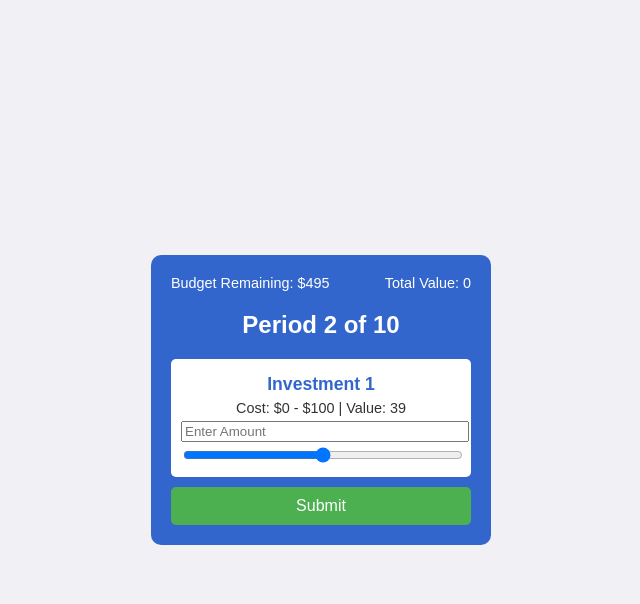
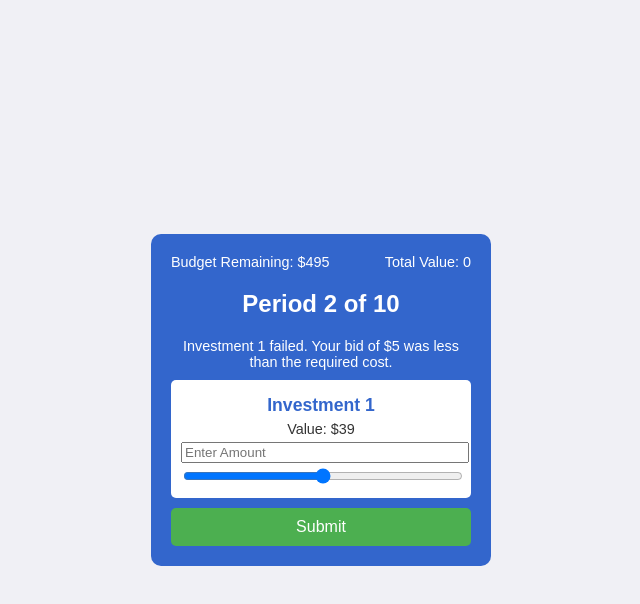
Before and after one commit to zachary-ryan/Investment-Game, a plain HTML site: page Investment_Game/index.html in a window 1280 px wide. Both pictures are taken after typing "5" into the empty fields and a click on the button "Submit". Shown: the whole page, without its empty margins (319-959 px from the left). Drawn offline with Linux system fonts and the light colour scheme.

Commit message:
Update index.html
Refactored code using different coding organization.

```diff
--- a/Investment_Game/index.html
+++ b/Investment_Game/index.html
@@ -72,6 +72,12 @@
     .submit-button:disabled {
         background-color: #888;
     }
+
+    .message-area {
+        margin-bottom: 10px;
+        font-size: 0.9em;
+        color: #fff;
+    }
 </style>
 </head>
 <body>
@@ -81,69 +87,57 @@
         <div>Budget Remaining: <span id="budget">$500</span></div>
         <div>Total Value: <span id="totalValue">0</span></div>
     </div>
-    <h2>Period <span id="currentPeriod">1</span> of <span id="totalPeriods">6</span></h2>
+    <h2>Period <span id="currentPeriod">1</span> of <span id="totalPeriods">10</span></h2>
 
+    <div id="messageArea" class="message-area"></div>
     <div id="investmentCardsContainer"></div>
-    <button class="submit-button" onclick="submitRound()">Submit</button>
+    <button id="submitButton" class="submit-button">Submit</button>
 </div>
 
 <script>
-    // Array to store game results for each round
+(() => {
+    // Game data and variables
     const gameData = [];
-
-    // Main game variables
-    const gameId = 'game_' + Date.now(); // Unique game ID
-    let budget = 500;         // Starting budget of $500
-    let totalValue = 0;       // Initial total value is zero
-    let currentRound = 1;     // Start from round 1
-    const totalRounds = 10;    // Total number of rounds
-    let shockStandardDeviation = 0.3; // Default standard deviation for lognormal shocks
-    let useShocks = false;    // Toggle to determine if shocks are used
-    const numInvestmentCards = 1; // Number of investment cards presented each round
+    const gameId = `game_${Date.now()}`;
+    let budget = 500;
+    let totalValue = 0;
+    let currentRound = 1;
+    const totalRounds = 10;
+    const numInvestmentCards = 1;
     let currentInvestmentData = generateInvestmentValues(numInvestmentCards);
 
-    // Function to sync slider with number input
-        function syncSlider(inputId, sliderId) {
-        const input = document.getElementById(inputId);
-        const slider = document.getElementById(sliderId);
-        slider.value = input.value;
+    // UI elements
+    const budgetElement = document.getElementById("budget");
+    const totalValueElement = document.getElementById("totalValue");
+    const currentPeriodElement = document.getElementById("currentPeriod");
+    const totalPeriodsElement = document.getElementById("totalPeriods");
+    const investmentCardsContainer = document.getElementById("investmentCardsContainer");
+    const submitButton = document.getElementById("submitButton");
+    const messageArea = document.getElementById("messageArea");
+
+    // Update UI with initial values
+    updateUI();
+
+    // Event listener for the submit button
+    submitButton.addEventListener('click', submitRound);
+
+    // Generate initial investment cards
+    resetInputs();
+
+    // Function to update the UI elements
+    function updateUI() {
+        budgetElement.textContent = `$${budget.toLocaleString()}`;
+        totalValueElement.textContent = totalValue;
+        currentPeriodElement.textContent = currentRound;
+        totalPeriodsElement.textContent = totalRounds;
     }
 
-    // Function to sync number input with slider
-    function syncInput(sliderId, inputId) {
-        const slider = document.getElementById(sliderId);
-        const input = document.getElementById(inputId);
-        input.value = slider.value;
-    }
-    // Display initial values on the UI
-    document.getElementById("budget").textContent = `$${budget.toLocaleString()}`;
-    document.getElementById("totalValue").textContent = totalValue;
-    document.getElementById("currentPeriod").textContent = currentRound;
-    document.getElementById("totalPeriods").textContent = totalRounds;
-
-    // Function to generate a lognormal shift (used for generating shocks each period)
-    function getLognormalShift(mean, stdev) {
-        const u1 = Math.random();
-        const u2 = Math.random();
-        const standardNormal = Math.sqrt(-2 * Math.log(u1)) * Math.cos(2 * Math.PI * u2);
-        return Math.exp(mean + stdev * standardNormal);
-    }
-
-    // Function to generate investment card values each round
+    // Function to generate random investment values and hidden costs
     function generateInvestmentValues(numCards) {
         const investmentData = [];
         for (let i = 0; i < numCards; i++) {
-            let investmentValue;
-            let investmentCost;
-
-            if (useShocks) {
-                const shock = getLognormalShift(0, shockStandardDeviation);
-                investmentValue = Math.round(shock * 100);
-            } else {
-                investmentValue = Math.round(Math.random() * 100);
-            }
-
-            investmentCost = Math.round(Math.random() * 100);
+            const investmentValue = Math.floor(Math.random() * 100) + 1;
+            const investmentCost = Math.floor(Math.random() * 100) + 1;
             investmentData.push({
                 investmentValue,
                 investmentCost
@@ -152,77 +146,100 @@
         return investmentData;
     }
 
-  // Function to reset inputs and generate new investment cards for the current round
+    // Function to reset inputs and generate new investment cards
     function resetInputs() {
-    const investmentCardsContainer = document.getElementById("investmentCardsContainer");
-    investmentCardsContainer.innerHTML = ""; // Clear previous cards
+        investmentCardsContainer.innerHTML = '';
+        currentInvestmentData.forEach((data, index) => {
+            const maxRange = 100; // User can invest between $0 and $100 per card
 
-    // Use currentInvestmentData to regenerate cards
-    currentInvestmentData.forEach((data, index) => {
+            const cardDiv = document.createElement('div');
+            cardDiv.className = 'investment-card';
+
             const cardHtml = `
-            <div class="investment-card">
                 <h3>Investment ${index + 1}</h3>
-                <div class="value">Cost: $0 - $100 | Value: <span id="investmentValue${index}">${data.investmentValue}</span></div>
-                <input type="number" id="investmentInput${index}" min="0" max="100" placeholder="Enter Amount"
-                       oninput="syncSlider('investmentInput${index}', 'investmentSlider${index}');">
+                <div class="value">Value: $${data.investmentValue}</div>
+                <input type="number" id="investmentInput${index}" min="0" max="${maxRange}" placeholder="Enter Amount">
                 <div class="slider-container">
-                    <input type="range" id="investmentSlider${index}" min="0" max="100"
-                           oninput="syncInput('investmentSlider${index}', 'investmentInput${index}');">
-                </div>
+                    <input type="range" id="investmentSlider${index}" min="0" max="${maxRange}">
                 </div>
             `;
-        investmentCardsContainer.insertAdjacentHTML('beforeend', cardHtml);
+            cardDiv.innerHTML = cardHtml;
+
+            investmentCardsContainer.appendChild(cardDiv);
+
+            const inputElement = cardDiv.querySelector(`#investmentInput${index}`);
+            const sliderElement = cardDiv.querySelector(`#investmentSlider${index}`);
+
+            // Synchronize input and slider values
+            inputElement.addEventListener('input', () => {
+                sliderElement.value = inputElement.value;
+            });
+
+            sliderElement.addEventListener('input', () => {
+                inputElement.value = sliderElement.value;
+            });
         });
     }
-
-    // Initial reset to display investment cards for the first round
-    resetInputs();
 
     // Function to handle the submission of each round
     function submitRound() {
         let totalRoundValue = 0;
         let totalRoundCost = 0;
+        let messages = [];
 
         for (let i = 0; i < currentInvestmentData.length; i++) {
-        const investmentAmount = parseInt(document.getElementById(`investmentInput${i}`).value) || 0;
+            const inputElement = document.getElementById(`investmentInput${i}`);
+            const investmentAmount = parseInt(inputElement.value) || 0;
             const investmentValue = currentInvestmentData[i].investmentValue;
             const investmentCost = currentInvestmentData[i].investmentCost;
 
-        if (investmentAmount >= investmentCost) {
-            totalRoundValue += investmentValue;
-            alert(`Investment ${i + 1} successful! Added $${investmentValue} to total value.`);
-        } else {
-            alert(`Investment ${i + 1} failed. Not enough to meet the required cost.`);
+            if (investmentAmount < 0 || investmentAmount > 100) {
+                messages.push(`Investment ${i + 1}: Amount must be between $0 and $100.`);
+                continue;
             }
 
             totalRoundCost += investmentAmount;
+
+            if (investmentAmount >= investmentCost) {
+                totalRoundValue += investmentValue;
+                messages.push(`Investment ${i + 1} successful! Added $${investmentValue} to total value.`);
+            } else {
+                messages.push(`Investment ${i + 1} failed. Your bid of $${investmentAmount} was less than the required cost.`);
+            }
         }
 
-    // Update total value and budget before any other actions
+        // Validate if the total investment exceeds the budget
+        if (totalRoundCost > budget) {
+            messages = ['You have exceeded your remaining budget. Please adjust your investments.'];
+            messageArea.innerHTML = messages.join('<br>');
+            return;
+        }
+
+        // Update total value and budget
         totalValue += totalRoundValue;
         budget -= totalRoundCost;
 
         // Update UI with new budget and value
-    document.getElementById("budget").textContent = `$${budget.toLocaleString()}`;
-    document.getElementById("totalValue").textContent = totalValue;
+        updateUI();
 
         // Save round data
         saveRoundData(currentRound, totalRoundValue, totalRoundCost, currentInvestmentData, budget, totalValue);
 
+        // Display messages
+        messageArea.innerHTML = messages.join('<br>');
+
         if (currentRound < totalRounds) {
             // Move to the next round
             currentRound++;
-        document.getElementById("currentPeriod").textContent = currentRound;
+            currentPeriodElement.textContent = currentRound;
 
             // Generate new investment data for next round and reset inputs
             currentInvestmentData = generateInvestmentValues(numInvestmentCards);
             resetInputs();
         } else {
-        // End game and save results
-        saveGameResults(); // This will now be called after UI updates
+            saveGameResults();
         }
     }
-
 
     // Function to save data for each round
     function saveRoundData(round, totalRoundValue, totalRoundCost, investmentData, remainingBudget, totalValue) {
@@ -232,7 +249,7 @@ function resetInputs() {
                 Round: round,
                 Card: index + 1,
                 ValueDisplayed: data.investmentValue,
-                UserSpent: document.getElementById(`investmentInput${index}`).value || 0,
+                UserSpent: parseInt(document.getElementById(`investmentInput${index}`).value) || 0,
                 ActualCost: data.investmentCost,
                 RemainingBudget: remainingBudget,
                 TotalValue: totalValue
@@ -263,12 +280,9 @@ function resetInputs() {
         document.body.removeChild(a);
     }
 
-    // Function to save game results after the final round is completed
+    // Function to save game results after the final round
     function saveGameResults() {
-    // Ask the user if they want to save the game results
         const saveConfirmation = confirm("Would you like to save your game results?");
-
-    // If the user confirms, generate and download the CSV file
         if (saveConfirmation) {
             const csvContent = convertToCSV(gameData);
             const filename = `game_results.csv`;
@@ -278,7 +292,7 @@ function resetInputs() {
             alert("Game results were not saved.");
         }
     }
-
+})();
 </script>
 
 </body>
```
Lines whose indentation alone changed are shown as unchanged.
